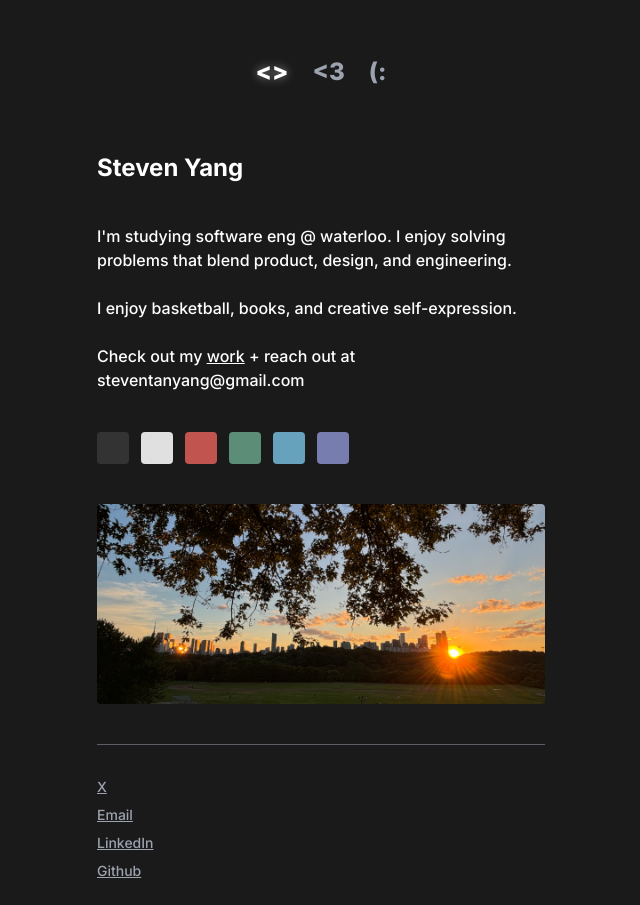
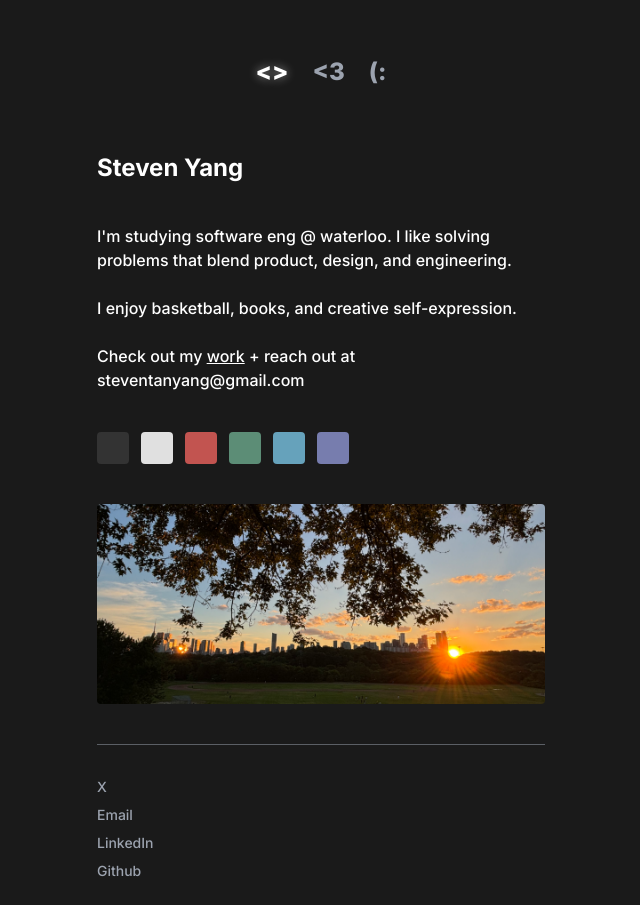
Before and after one commit to steventanyang/stevenyang, a Next.js app in the folder v2/: page / in a window 1280 px wide. Shown: the whole page, without its empty margins (319-959 px from the left). Built offline with nearby package versions, Linux system fonts and the light colour scheme.

Commit message:
minor change

```diff
--- a/v2/src/app/page.tsx
+++ b/v2/src/app/page.tsx
@@ -68,7 +68,7 @@ export default function Home() {
 
           <div className="mb-10">
             <p className="mb-6 font-medium" style={{ color: themeColors.text }}>
-              I&apos;m studying software eng @ waterloo. I enjoy solving
+              I&apos;m studying software eng @ waterloo. I like solving
               problems that blend product, design, and engineering.
             </p>
             <p className="mb-6 font-medium" style={{ color: themeColors.text }}>
@@ -142,35 +142,39 @@ export default function Home() {
             style={{ backgroundColor: themeColors.navInactive }}
           ></div>
 
-          {/* Social Links - smaller, underlined, and closer together */}
+          {/* Social Links - with hover underline effect */}
           <div className="flex flex-col gap-2">
             <Link
               href="https://x.com/steventanyang"
-              className="text-sm font-medium underline transition-colors duration-300"
+              className="text-sm font-medium relative inline-block w-fit group transition-colors duration-300"
               style={{ color: themeColors.navInactive }}
             >
               X
+              <span className="absolute bottom-0 left-0 w-0 h-[1px] bg-current transition-all duration-300 ease-in-out group-hover:w-full"></span>
             </Link>
             <Link
               href="mailto:steventanyang@gmail.com"
-              className="text-sm font-medium underline transition-colors duration-300"
+              className="text-sm font-medium relative inline-block w-fit group transition-colors duration-300"
               style={{ color: themeColors.navInactive }}
             >
               Email
+              <span className="absolute bottom-0 left-0 w-0 h-[1px] bg-current transition-all duration-300 ease-in-out group-hover:w-full"></span>
             </Link>
             <Link
               href="https://linkedin.com/in/stevenyangtan"
-              className="text-sm font-medium underline transition-colors duration-300"
+              className="text-sm font-medium relative inline-block w-fit group transition-colors duration-300"
               style={{ color: themeColors.navInactive }}
             >
               LinkedIn
+              <span className="absolute bottom-0 left-0 w-0 h-[1px] bg-current transition-all duration-300 ease-in-out group-hover:w-full"></span>
             </Link>
             <Link
               href="https://github.com/steventanyang"
-              className="text-sm font-medium underline transition-colors duration-300"
+              className="text-sm font-medium relative inline-block w-fit group transition-colors duration-300"
               style={{ color: themeColors.navInactive }}
             >
               Github
+              <span className="absolute bottom-0 left-0 w-0 h-[1px] bg-current transition-all duration-300 ease-in-out group-hover:w-full"></span>
             </Link>
           </div>
         </main>
```
